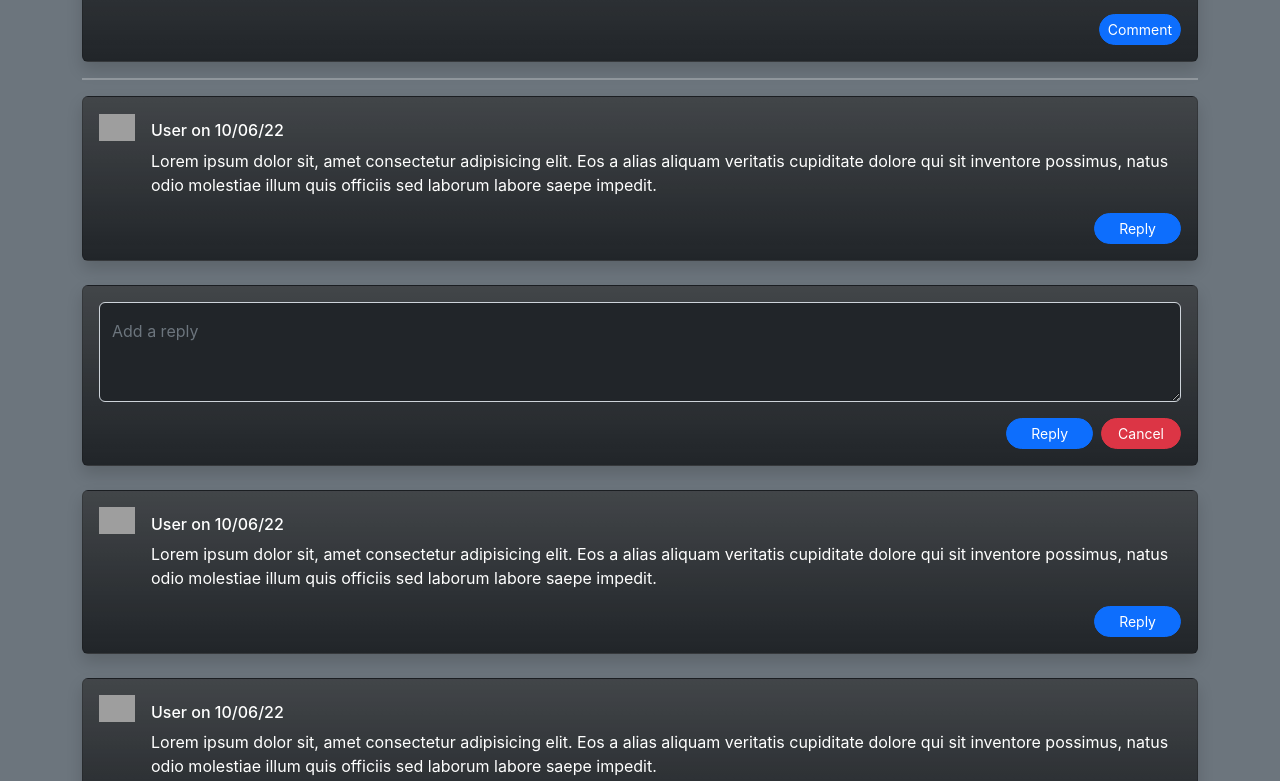
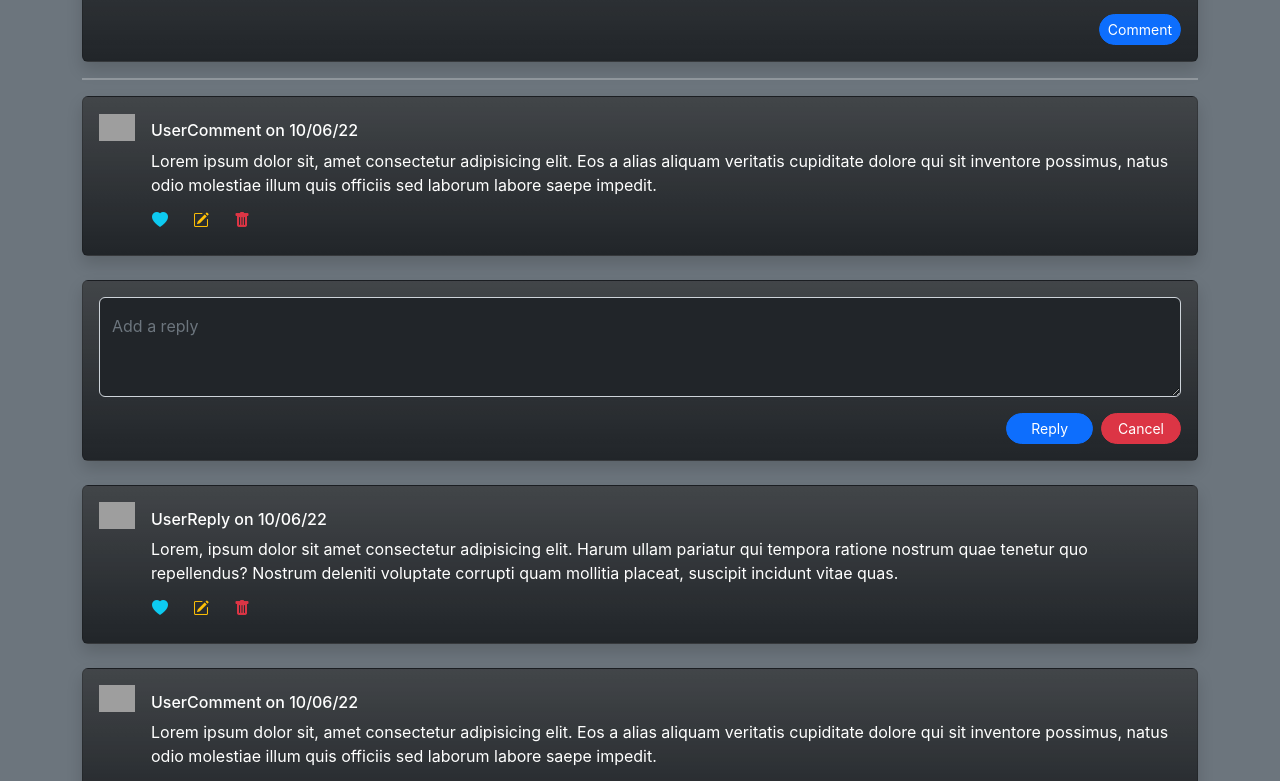
Before and after one commit to cnohilly/codeflow, a React (Create React App) app in the folder client/: page /single-project in a window 1280 px wide. Shown: the part 472-1253 px from the top of the page. Built offline with nearby package versions, Linux system fonts and the light colour scheme; grey boxes are pictures that could not be loaded.

Commit message:
updated comment and reply components with like, reply, and delete buttons

```diff
--- a/client/src/components/Comment/index.js
+++ b/client/src/components/Comment/index.js
@@ -1,5 +1,5 @@
 import React from 'react';
-import { Col, Card, Button } from 'react-bootstrap';
+import { Col, Card, Button, ButtonGroup } from 'react-bootstrap';
 
 const Comment = () => {
 
@@ -17,24 +17,34 @@ const Comment = () => {
                 style={{ width: "36px" }}
               />
             </div>
-            <div className="flex-grow-1 ms-3">
+            <div className="flex-grow-1">
+              <div className="ms-3">
                 {/* comment user info */}
                 <Card.Subtitle
                   className="my-2"
                 >
-                User on 10/06/22
+                  UserComment on 10/06/22
                 </Card.Subtitle>
                 {/* comment text */}
                 <Card.Text>
                   Lorem ipsum dolor sit, amet consectetur adipisicing elit. Eos a alias aliquam veritatis cupiditate dolore qui sit inventore possimus, natus odio molestiae illum quis officiis sed laborum labore saepe impedit.
                 </Card.Text>
               </div>
+              <ButtonGroup aria-label="Button group" className="mt-1 ms-1">
+                {/* like button */}
+                <Button variant="link" type="button" className="link-info">
+                  <i className="bi bi-heart-fill"></i>
+                </Button>
+                {/* reply button */}
+                <Button variant="link" type="button" className="link-warning">
+                  <i className="bi bi-pencil-square"></i>
+                </Button>
+                {/* delete button */}
+                <Button variant="link" type="button" className="link-danger">
+                  <i className="bi bi-trash-fill"></i>
+                </Button>
+              </ButtonGroup>
             </div>
-          <div className="d-flex justify-content-end mt-3">
-            {/* reply button */}
-            <Button variant="primary" size="sm" className="rounded-pill px-4">
-              Reply
-            </Button>
           </div>
         </Card.Body>
       </Card>
--- a/client/src/components/Reply/index.js
+++ b/client/src/components/Reply/index.js
@@ -1,5 +1,5 @@
 import React from 'react';
-import { Col, Card, Button } from 'react-bootstrap';
+import { Col, Card, Button, ButtonGroup } from 'react-bootstrap';
 
 const Reply = () => {
 
@@ -17,24 +17,36 @@ const Reply = () => {
                 style={{ width: "36px" }}
               />
             </div>
-            <div className="flex-grow-1 ms-3">
+            <div className="flex-grow-1">
+              <div className="ms-3">
                 {/* reply user info */}
                 <Card.Subtitle
                   className="my-2"
                 >
-                User on 10/06/22
+                  UserReply on 10/06/22
                 </Card.Subtitle>
                 {/* reply text */}
                 <Card.Text>
-                Lorem ipsum dolor, sit amet consectetur adipisicing elit. Hic dolor provident ipsa sunt fuga, amet eligendi, in odio, similique aliquid dolorum dolores assumenda maxime sint eveniet veritatis consequatur vel molestiae.
+                  Lorem, ipsum dolor sit amet consectetur adipisicing elit. Harum ullam
+                  pariatur qui tempora ratione nostrum quae tenetur quo repellendus? Nostrum
+                  deleniti voluptate corrupti quam mollitia placeat, suscipit incidunt vitae quas.
                 </Card.Text>
               </div>
+              <ButtonGroup aria-label="Button group" className="mt-1 ms-1">
+                {/* like button */}
+                <Button variant="link" type="button" className="link-info">
+                  <i className="bi bi-heart-fill"></i>
+                </Button>
+                {/* reply button */}
+                <Button variant="link" type="button" className="link-warning">
+                  <i className="bi bi-pencil-square"></i>
+                </Button>
+                {/* delete button */}
+                <Button variant="link" type="button" className="link-danger">
+                  <i className="bi bi-trash-fill"></i>
+                </Button>
+              </ButtonGroup>
             </div>
-          <div className="d-flex justify-content-end mt-3">
-            {/* reply button */}
-            <Button variant="primary" size="sm" className="rounded-pill px-4">
-              Reply
-            </Button>
           </div>
         </Card.Body>
       </Card>
--- a/client/src/pages/SingleProject.js
+++ b/client/src/pages/SingleProject.js
@@ -4,6 +4,7 @@ import Project from '../components/Project';
 import Comment from '../components/Comment';
 import CommentForm from '../components/CommentForm';
 import ReplyForm from '../components/ReplyForm';
+import Reply from '../components/Reply';
 
 const SingleProject = () => {
 
@@ -25,6 +26,7 @@ const SingleProject = () => {
           {/* .map() */}
           <Comment />
           <ReplyForm />
+          <Reply />
           <Comment />
           <Comment />
           <Comment />
```
Lines whose indentation alone changed are shown as unchanged.
